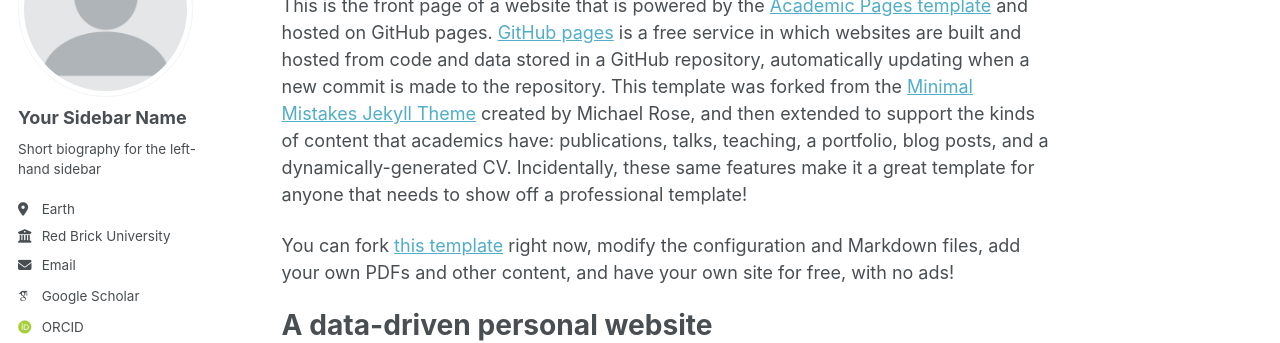
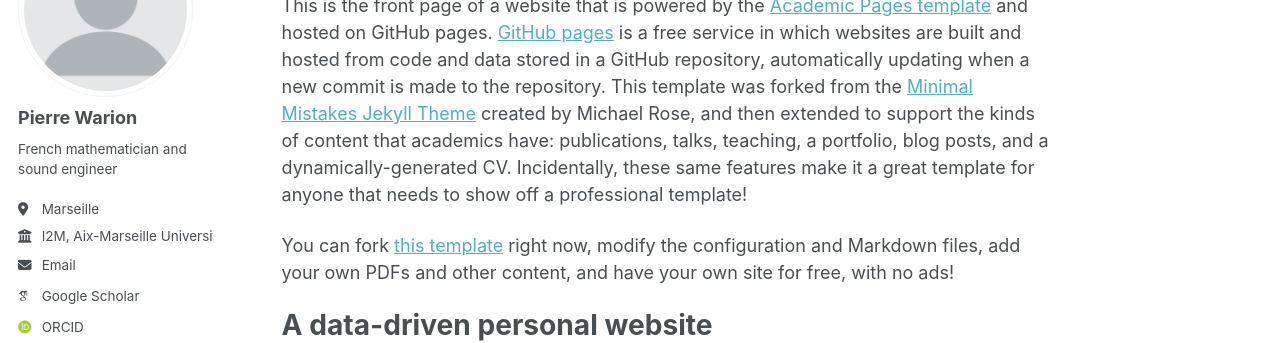
Before and after one commit to pierre-war/pierre-warion.github.io, a Jekyll site: the page built from _pages/about.md, in a window 1280 px wide. Shown: the part 177-520 px from the top of the page. Built offline with Jekyll 4.4.1, drawn with Linux system fonts in a browser that asks for light colours; some web fonts are replaced; a script bundle is joined from its source files by our own code; library files that are not in the unit come from our copies.

Commit message:
changement infos

```diff
--- a/_config.yml
+++ b/_config.yml
@@ -24,13 +24,13 @@
 author:
   # Biographic information
   avatar           : "profile.png"
-  name             : "Your Sidebar Name"
+  name             : "Pierre Warion"
   pronouns         : # example: "she/her"
-  bio              : "Short biography for the left-hand sidebar"
-  location         : "Earth"
-  employer         : "Red Brick University"
+  bio              : "French mathematician and sound engineer"
+  location         : "Marseille"
+  employer         : "I2M, Aix-Marseille Université"
   uri              : # URL
-  email            : "none@example.org"
+  email            : "pierre.warion[at]univ-amu.fr"
 
   # Academic websites
   academia         : # URL
```
